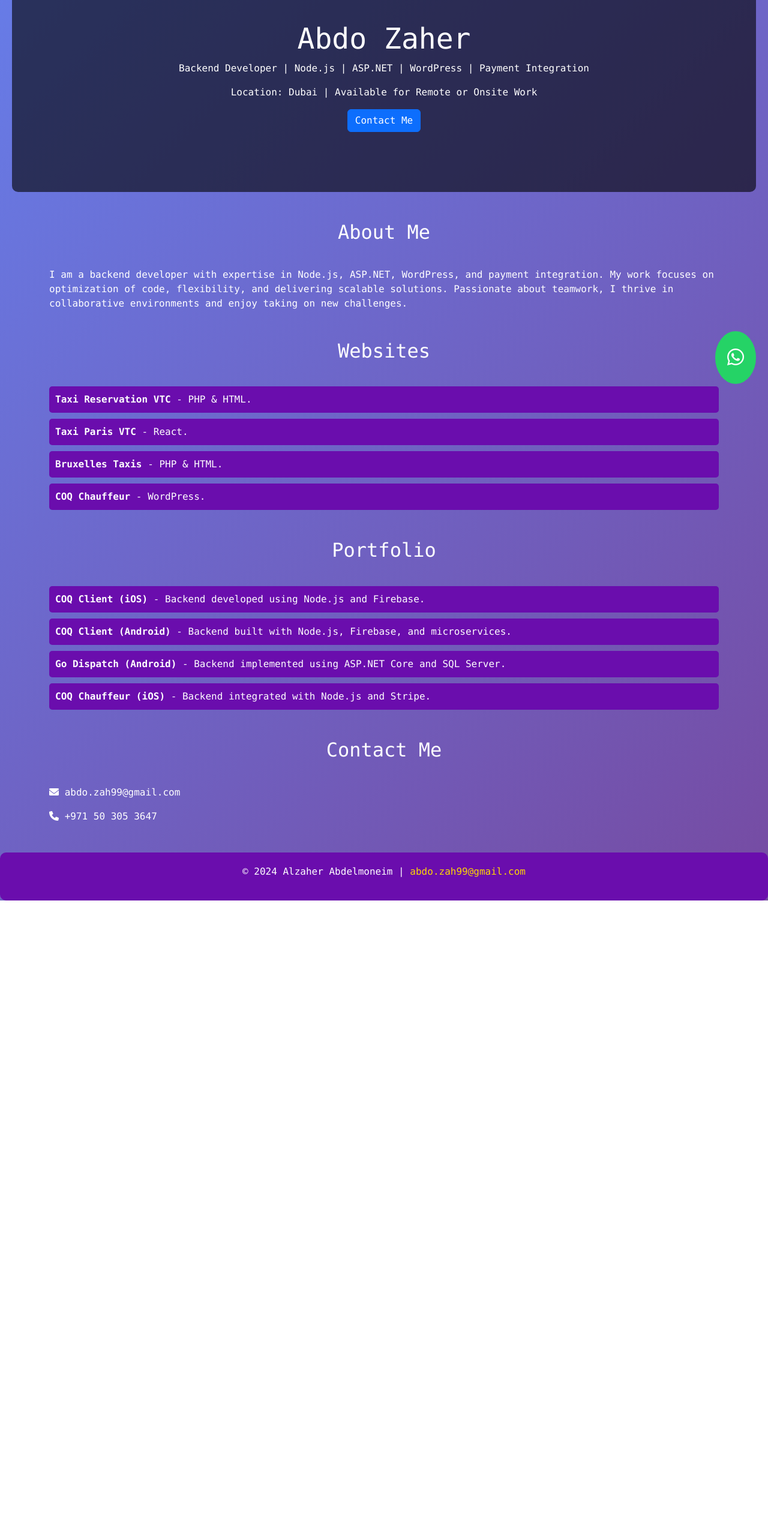
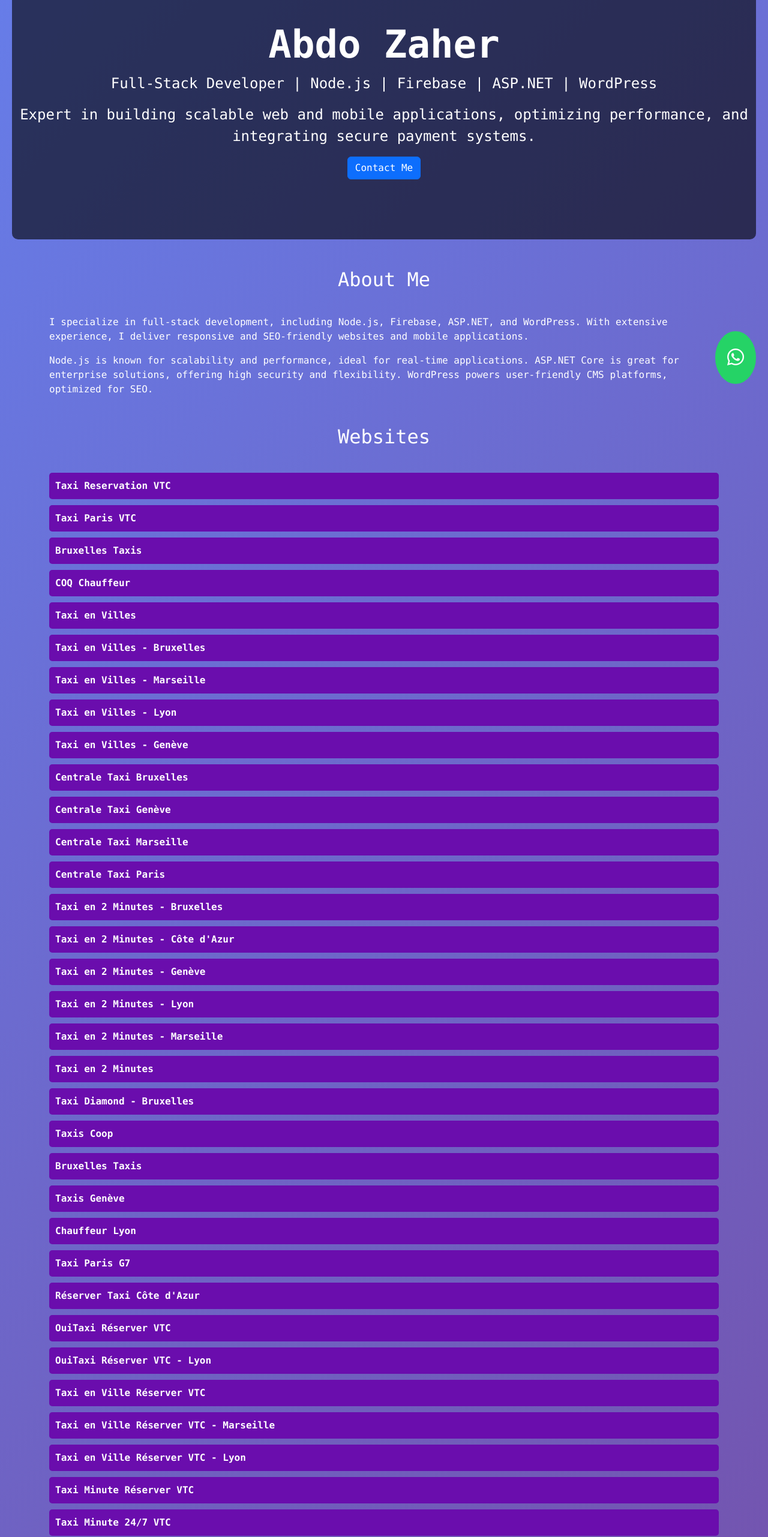
Before and after one commit to mikeooo009/abdo.github.io, a plain HTML site: page index.html in a window 1280 px wide. Shown: the part 140-2702 px from the top of the page at 60% size. Before the commit the page ends 1641 px from the top, so only its background shows below. Drawn offline with nearby package versions, Linux system fonts and the light colour scheme.

Commit message:
Update index.html

```diff
--- a/index.html
+++ b/index.html
@@ -26,7 +26,11 @@
       margin: 20px;
     }
     .hero h1 {
-      font-size: 3rem;
+      font-size: 4rem;
+      font-weight: bold;
+    }
+    .hero p {
+      font-size: 1.5rem;
     }
     .section-title {
       text-align: center;
@@ -101,10 +105,10 @@
 <nav class="navbar navbar-expand-lg navbar-dark navbar-custom">
   <div class="container-fluid">
     <a class="navbar-brand" href="#">Abdo Zaher</a>
-    <button class="navbar-toggler" type="button" data-bs-toggle="collapse" data-bs-target="#navbarNav" aria-controls="navbarNav" aria-expanded="false" aria-label="Toggle navigation">
+    <button class="navbar-toggler" type="button" data-bs-toggle="collapse" data-bs-target="#navbarNav" aria-controls="#navbarNav" aria-expanded="false" aria-label="Toggle navigation">
       <span class="navbar-toggler-icon"></span>
     </button>
-    <div class="collapse navbar-collapse" id="navbarNav">
+    <div class="collapse navbar-collapse" id="#navbarNav">
       <ul class="navbar-nav ms-auto">
         <li class="nav-item"><a class="nav-link" href="#about">About</a></li>
         <li class="nav-item"><a class="nav-link" href="#portfolio">Portfolio</a></li>
@@ -117,32 +121,69 @@
 <!-- Hero Section -->
 <section class="hero">
   <h1>Abdo Zaher</h1>
-  <p>Backend Developer | Node.js | ASP.NET | WordPress | Payment Integration</p>
-  <p>Location: Dubai | Available for Remote or Onsite Work</p>
+  <p>Full-Stack Developer | Node.js | Firebase | ASP.NET | WordPress</p>
+  <p>Expert in building scalable web and mobile applications, optimizing performance, and integrating secure payment systems.</p>
   <a href="#contact" class="btn btn-primary">Contact Me</a>
 </section>
 
 <!-- About Section -->
 <section id="about" class="container my-5">
   <h2 class="section-title">About Me</h2>
-  <p>I am a backend developer with expertise in Node.js, ASP.NET, WordPress, and payment integration. My work focuses on optimization of code, flexibility, and delivering scalable solutions. Passionate about teamwork, I thrive in collaborative environments and enjoy taking on new challenges.</p>
+  <p>I specialize in full-stack development, including Node.js, Firebase, ASP.NET, and WordPress. With extensive experience, I deliver responsive and SEO-friendly websites and mobile applications.</p>
+  <p>Node.js is known for scalability and performance, ideal for real-time applications. ASP.NET Core is great for enterprise solutions, offering high security and flexibility. WordPress powers user-friendly CMS platforms, optimized for SEO.</p>
 </section>
 
 <!-- Websites Section -->
 <section id="websites" class="container my-5">
   <h2 class="section-title">Websites</h2>
   <ul class="website-list">
-    <li><a href="https://taxi-reservation-vtc.com/" target="_blank">Taxi Reservation VTC</a> - PHP & HTML.</li>
-    <li><a href="https://taxiparis-reservezvotrevtc.fr/" target="_blank">Taxi Paris VTC</a> - React.</li>
-    <li><a href="https://bruxelles-taxis.com/" target="_blank">Bruxelles Taxis</a> - PHP & HTML.</li>
-    <li><a href="https://coq-chauffeur.site" target="_blank">COQ Chauffeur</a> - WordPress.</li>
+    <li><a href="https://taxi-reservation-vtc.com/" target="_blank">Taxi Reservation VTC</a></li>
+    <li><a href="https://taxiparis-reservezvotrevtc.fr/" target="_blank">Taxi Paris VTC</a></li>
+    <li><a href="https://bruxelles-taxis.com/" target="_blank">Bruxelles Taxis</a></li>
+    <li><a href="https://coq-chauffeur.site" target="_blank">COQ Chauffeur</a></li>
+     <li><a href="https://www.taxienvilles.com" target="_blank">Taxi en Villes</a></li>
+    <li><a href="https://www.taxienvilles.com/bruxelles" target="_blank">Taxi en Villes - Bruxelles</a></li>
+    <li><a href="https://www.taxienvilles.com/marseille" target="_blank">Taxi en Villes - Marseille</a></li>
+    <li><a href="https://www.taxienvilles.com/lyon" target="_blank">Taxi en Villes - Lyon</a></li>
+    <li><a href="https://www.taxienvilles.com/geneve" target="_blank">Taxi en Villes - Genève</a></li>
+    <li><a href="https://centrale-taxibruxelles.be" target="_blank">Centrale Taxi Bruxelles</a></li>
+    <li><a href="https://centrale-taxigeneve.ch" target="_blank">Centrale Taxi Genève</a></li>
+    <li><a href="http://centrale-taximarseille.fr/" target="_blank">Centrale Taxi Marseille</a></li>
+    <li><a href="http://centrale-taxiparis.fr" target="_blank">Centrale Taxi Paris</a></li>
+    <li><a href="https://www.taxien2minutes.com/bruxelles" target="_blank">Taxi en 2 Minutes - Bruxelles</a></li>
+    <li><a href="https://www.taxien2minutes.com/cote_azur" target="_blank">Taxi en 2 Minutes - Côte d'Azur</a></li>
+    <li><a href="https://www.taxien2minutes.com/geneve" target="_blank">Taxi en 2 Minutes - Genève</a></li>
+    <li><a href="https://www.taxien2minutes.com/lyon" target="_blank">Taxi en 2 Minutes - Lyon</a></li>
+    <li><a href="https://www.taxien2minutes.com/marseille" target="_blank">Taxi en 2 Minutes - Marseille</a></li>
+    <li><a href="https://www.taxien2minutes.com" target="_blank">Taxi en 2 Minutes</a></li>
+    <li><a href="https://taxi-diamond.com/bruxelles" target="_blank">Taxi Diamond - Bruxelles</a></li>
+    <li><a href="https://taxis-coop.com/" target="_blank">Taxis Coop</a></li>
+    <li><a href="https://bruxelles-taxis.be" target="_blank">Bruxelles Taxis</a></li>
+    <li><a href="https://www.taxisgeneve.ch" target="_blank">Taxis Genève</a></li>
+    <li><a href="https://chauffeur-lyon.fr" target="_blank">Chauffeur Lyon</a></li>
+    <li><a href="https://taxiparis-g7.com" target="_blank">Taxi Paris G7</a></li>
+    <li><a href="https://reserver-votre-taxi.fr/coteazur" target="_blank">Réserver Taxi Côte d'Azur</a></li>
+    <li><a href="https://www.ouitaxi-reservervtc.fr/" target="_blank">OuiTaxi Réserver VTC</a></li>
+    <li><a href="https://www.ouitaxi-reservervtc.fr/lyon" target="_blank">OuiTaxi Réserver VTC - Lyon</a></li>
+    <li><a href="https://www.taxienville-reservervtc.fr/" target="_blank">Taxi en Ville Réserver VTC</a></li>
+    <li><a href="https://www.taxienville-reservervtc.fr/marseille" target="_blank">Taxi en Ville Réserver VTC - Marseille</a></li>
+    <li><a href="https://www.taxienville-reservervtc.fr/lyon" target="_blank">Taxi en Ville Réserver VTC - Lyon</a></li>
+    <li><a href="https://www.taximinute-reservervtc.fr/" target="_blank">Taxi Minute Réserver VTC</a></li>
+    <li><a href="https://taximinute-24h24-7j7-vtc.com/" target="_blank">Taxi Minute 24/7 VTC</a></li>
+    <li><a href="https://discount-chauffeur.com/" target="_blank">Discount Chauffeur</a></li>
+    <li><a href="https://www.taxi-en-ville-reservationvtc.com/" target="_blank">Taxi en Ville Reservation VTC</a></li>
+    <li><a href="https://Allo-chauffeur.com" target="_blank">Allo Chauffeur</a></li>
+    <li><a href="https://taxi-radio-vtc.com/" target="_blank">Taxi Radio VTC</a></li>
+    <li><a href="https://centrale-taxi.ch/" target="_blank">Centrale Taxi - Genève</a></li>
+    <li><a href="https://centrale-taxi-bruxelles.com/" target="_blank">Centrale Taxi - Bruxelles</a></li>
+
   </ul>
 </section>
 
-<!-- Portfolio Section -->
-<section id="portfolio" class="container my-5">
-  <h2 class="section-title">Portfolio</h2>
-  <ul class="website-list">
+<!-- Mobile Applications Section -->
+<section id="mobile-apps" class="container my-5">
+  <h2 class="section-title">Mobile Applications</h2>
+<ul class="website-list">
     <li><a href="https://apps.apple.com/fr/app/coq-client/id1558214280" target="_blank">COQ Client (iOS)</a> - Backend developed using Node.js and Firebase.</li>
     <li><a href="https://play.google.com/store/apps/details?id=com.ouitaxi.fr&amp;hl=fr&amp;gl=US" target="_blank">COQ Client (Android)</a> - Backend built with Node.js, Firebase, and microservices.</li>
     <li><a href="https://play.google.com/store/apps/details?id=com.godispatch.fr&amp;hl=fr&amp;gl=US" target="_blank">Go Dispatch (Android)</a> - Backend implemented using ASP.NET Core and SQL Server.</li>
@@ -166,7 +207,5 @@
 <a href="https://wa.me/971503053647" class="whatsapp-btn" target="_blank">
   <i class="fab fa-whatsapp"></i>
 </a>
-
-<script src="https://cdn.jsdelivr.net/npm/bootstrap@5.3.0-alpha3/dist/js/bootstrap.bundle.min.js"></script>
 </body>
 </html>
```
